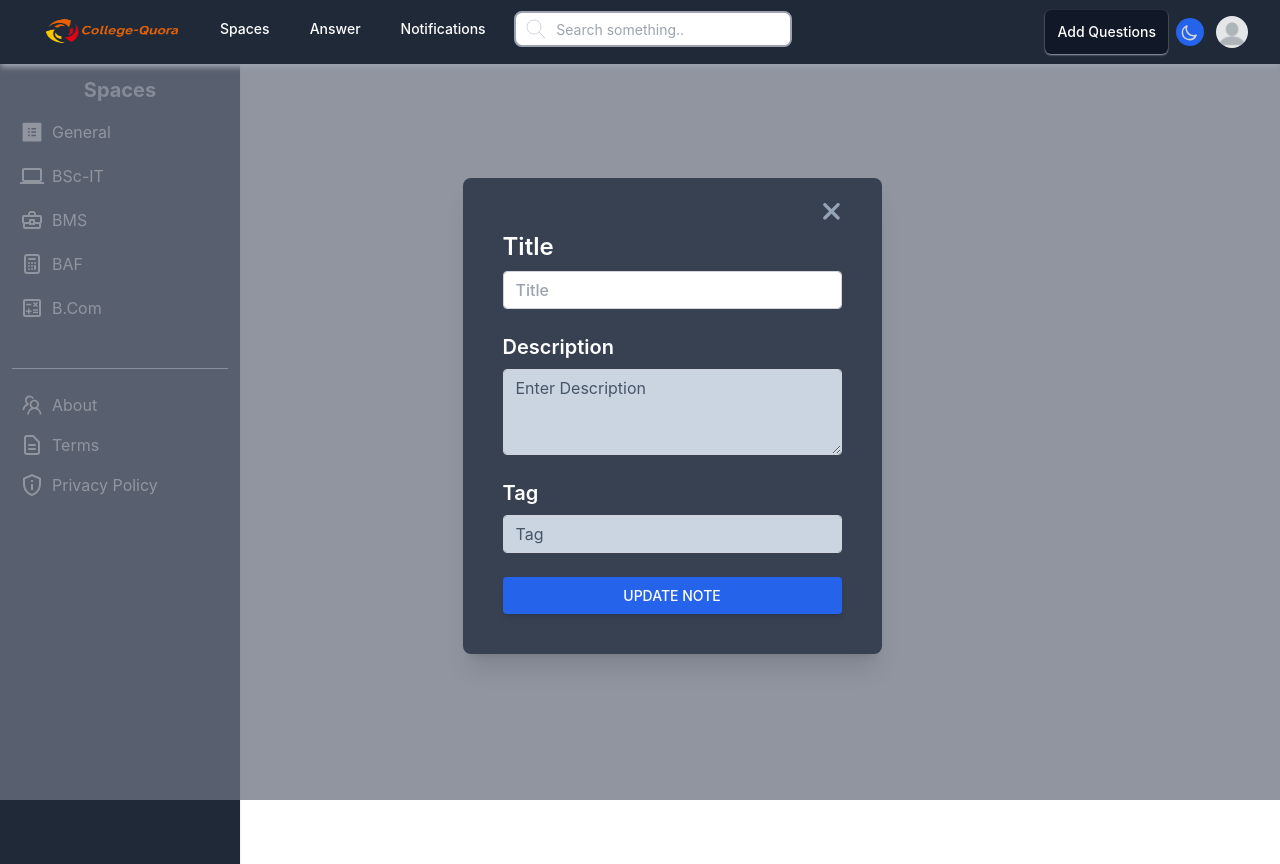
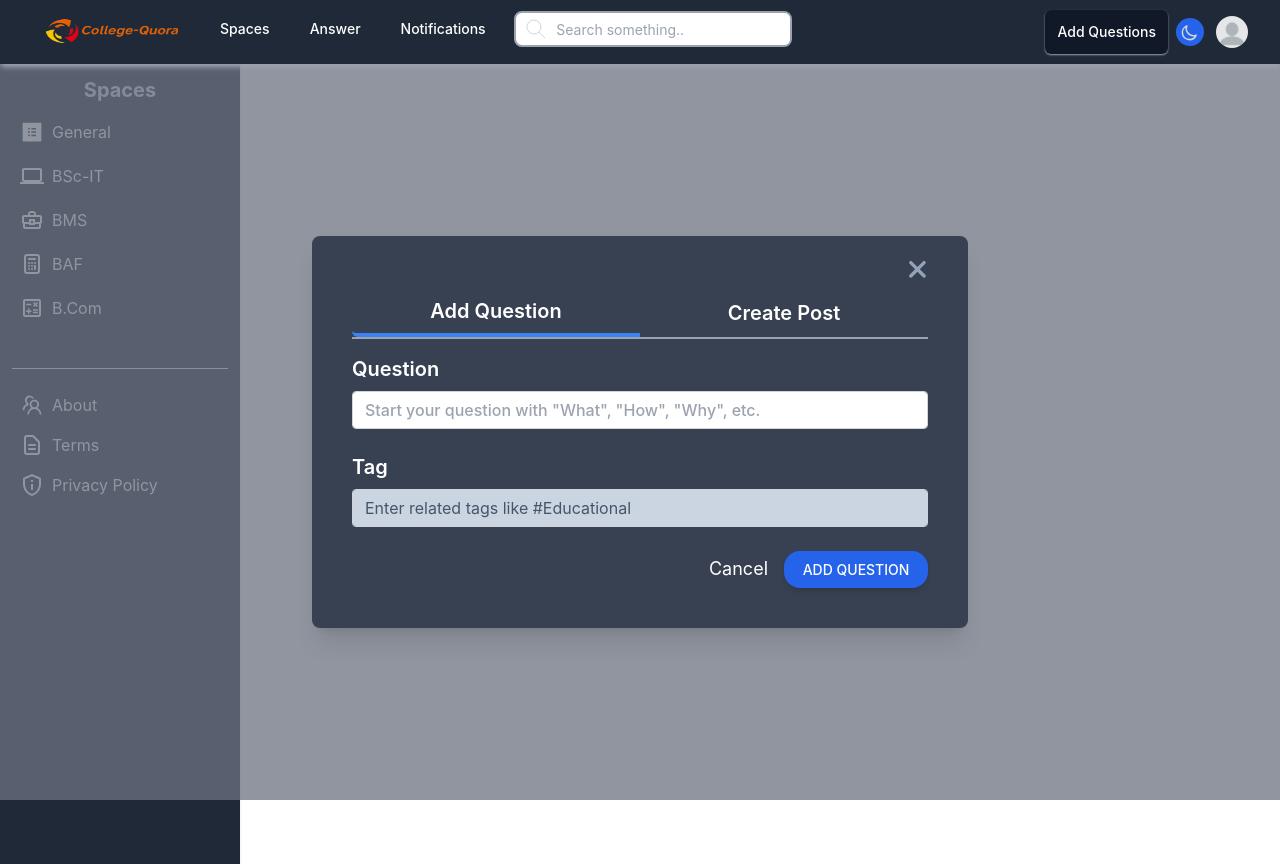
Before and after one commit to H-R-Wells2/frontend-collegeQuora, a React (Create React App) app: page / in a window 1280 px wide. Both pictures are taken after a click on the button "Add Questions". Built offline with nearby package versions, Linux system fonts and the light colour scheme.

Commit message:
addQuestionModal completed

```diff
--- a/src/components/AddQuestionModal.js
+++ b/src/components/AddQuestionModal.js
@@ -1,13 +1,30 @@
 import React, { useState } from 'react';
-import { Link, useLocation } from "react-router-dom";
+import { Link } from "react-router-dom";
 import { Fragment } from 'react'
 import { Dialog, Transition } from '@headlessui/react'
 
 export default function AddQuestionModal(props) {
 
+    // useStates for selected form
+    const [viewFormAdd, setViewFormAdd] = useState("block")
+    const [viewFormCr, setViewFormCr] = useState("hidden")
+    const [selectedBtn1, setSelectedBtn1] = useState("border-b-4 border-blue-500")
+    const [selectedBtn2, setSelectedBtn2] = useState("")
 
 
+    const addQuestionOnModal = () => {
+        setViewFormAdd("block")
+        setViewFormCr("hidden")
+        setSelectedBtn1("border-b-4 border-blue-500")
+        setSelectedBtn2("")
+    }
 
+    const createPostOnModal = () => {
+        setViewFormAdd("hidden")
+        setViewFormCr("block")
+        setSelectedBtn1("")
+        setSelectedBtn2("border-b-4 border-blue-500")
+    }
 
 
 
@@ -20,16 +37,16 @@ export default function AddQuestionModal(props) {
                     </Transition.Child>
 
                     <div className="fixed z-10 inset-0 overflow-y-auto">
-                        <div className="flex items-end sm:items-center justify-center min-h-full p-4 text-center sm:p-0">
+                        <div className="mt-8 flex items-end sm:items-center justify-center min-h-full p-4 text-center sm:p-0">
                             <Transition.Child as={Fragment} enter="ease-out duration-300" enterFrom="opacity-0 translate-y-4 sm:translate-y-0 sm:scale-95" enterTo="opacity-100 translate-y-0 sm:scale-100" leave="ease-in duration-200" leaveFrom="opacity-100 translate-y-0 sm:scale-100" leaveTo="opacity-0 translate-y-4 sm:translate-y-0 sm:scale-95">
 
 
                                 <Dialog.Panel className="">
                                     {/* Apna code */}
-                                    <div className={` ${props.mainBox} mt-8 relative mx-8 container max-w-xs px-9 py-10 sm:px-10 sm:pb-10 sm:pt-5 rounded-lg shadow-xl w-full sm:max-w-4xl transform transition-all text-left `}>
+                                    <div className={` ${props.mainBox} relative container max-w-xs px-9 py-10 sm:px-10 sm:pb-10 sm:pt-5 rounded-lg shadow-xl w-full sm:max-w-4xl transform transition-all text-left `}>
 
                                         <div className='flex justify-end'>
-                                            <Link to={"/"}><button  onClick={() => props.setOpen(false)} className='hover:fill-slate-500 fill-slate-400'>
+                                            <Link to={"/"}><button onClick={() => props.setOpen(false)} className='hover:fill-slate-500 fill-slate-400'>
                                                 <svg xmlns="http://www.w3.org/2000/svg" width="20.000000pt"
                                                     height="20.000000pt" viewBox="0 0 200 512">
                                                     <path d="M310.6 361.4c12.5 12.5 12.5 32.75 0 45.25C304.4 412.9 296.2 416 288 416s-16.38-3.125-22.62-9.375L160 301.3L54.63 406.6C48.38 412.9 40.19 416 32 416S15.63 412.9 9.375 406.6c-12.5-12.5-12.5-32.75 0-45.25l105.4-105.4L9.375 150.6c-12.5-12.5-12.5-32.75 0-45.25s32.75-12.5 45.25 0L160 210.8l105.4-105.4c12.5-12.5 32.75-12.5 45.25 0s12.5 32.75 0 45.25l-105.4 105.4L310.6 361.4z" />
@@ -38,29 +55,32 @@ export default function AddQuestionModal(props) {
                                         </div>
 
 
+                                        {/* To select add question or create post */}
+                                        <div className='flex justify-between font-semibold border-b-2 border-gray-400 mb-4'>
+
+                                            <button className={`${props.addOrCrClass} ${selectedBtn1} w-72 py-2 px-4 rounded-l-md text-center cursor-pointer`} onClick={addQuestionOnModal}>
+                                                <span className={`${props.textMain} text-xl `}>Add Question</span>
+                                            </button>
+
+                                            <button className={`${props.addOrCrClass} ${selectedBtn2} w-72 py-2 px-4 rounded-r-md text-center cursor-pointer`} onClick={createPostOnModal}>
+                                                <span className={`${props.textMain} text-xl `}>Create Post</span>
+                                            </button>
+
+                                        </div>
 
 
 
-                                        <form >
 
 
+                                        <form className={`${viewFormAdd}`}>
 
                                             {/* Title */}
                                             <div id="titlediv" className="form-group mb-6">
-                                                <label className={`text-2xl form-label transition  ease-in-out duration-500 inline-block mb-2 font-semibold ${props.textMain}`}>Title</label>
+                                                <label className={`text-xl form-label transition  ease-in-out duration-500 inline-block mb-2 font-semibold ${props.textMain}`}>Question</label>
 
-                                                <input id="etitle"   minLength={3} required type="text" name="etitle"
+                                                <input id="etitle" minLength={3} required type="text" name="etitle"
                                                     className="form-control block w-full px-3 py-1.5 text-base font-medium text-gray-900 bg-white bg-clip-padding  border border-solid border-gray-300  rounded transition ease-in-out  m-0  focus:text-gray-700 focus:bg-white focus:border-blue-600 focus:outline-none"
-                                                    placeholder="Title" autoComplete="off" />
-                                            </div>
-
-                                            {/* Description */}
-                                            <div className="form-group mb-6">
-                                                <label className={`text-xl form-label transition  ease-in-out duration-500 inline-block mb-2 font-semibold ${props.textMain}`}>Description</label>
-
-                                                <textarea id="edescription" name="edescription" minLength={3}
-                                                    className={`form-control block w-full  px-3  py-1.5  text-base  font-normal text-gray-900   bg-clip-padding  border border-solid border-gray-300  rounded  transition  ease-in-out duration-500  focus:text-gray-700 focus:border-blue-600 focus:outline-none ${props.textArea}`}
-                                                    rows="3" placeholder="Enter Description"></textarea>
+                                                    placeholder='Start your question with "What", "How", "Why", etc.' autoComplete="off" />
                                             </div>
 
 
@@ -68,7 +88,60 @@ export default function AddQuestionModal(props) {
                                             <div className="form-group mb-6">
                                                 <label className={`text-xl form-label transition  ease-in-out duration-500 inline-block mb-2 font-semibold ${props.textMain}`}>Tag</label>
 
-                                                <input   id="etag" name="etag"
+                                                <input id="etag" name="etag"
+                                                    className={`form-control block  w-full  px-3  py-1.5  text-base  font-normal text-gray-900   bg-clip-padding  border border-solid border-gray-300  rounded  transition  ease-in-out duration-500  focus:text-gray-700 focus:border-blue-600 focus:outline-none ${props.textArea}`}
+                                                    rows="1" autoComplete="off" placeholder="Enter related tags like #Educational"></input>
+                                            </div>
+
+
+
+
+
+
+
+                                            {/* Button */}
+                                            <div className="flex justify-end">
+
+                                                <button type='reset' onClick={() => props.setOpen(false)} className={`text-lg px-3 ${props.textMain} ${props.cancelBtn} rounded-2xl mx-1`}>
+                                                    Cancel
+                                                </button>
+
+                                                <button type="submit"
+                                                    className=" w-1/4 px-2 py-3 md:py-2.5 bg-blue-600 text-white font-medium text-sm leading-tight uppercase rounded-2xl shadow-md md:hover:bg-blue-800 hover:shadow-lg focus:bg-blue-600 focus:shadow-lg focus:outline-none focus:ring-0 active:bg-blue-600 active:shadow-lg active:text-gray-400  transition  duration-150 ease-in-out disabled:bg-blue-500 disabled:md:hover:bg-blue-500 disabled:focus:bg-blue-500 disabled:text-gray-400 disabled:cursor-not-allowed">
+                                                    Add Question
+                                                </button>
+                                            </div>
+                                        </form>
+
+
+
+
+
+
+
+
+
+
+
+                                        {/* Create Post Form */}
+                                        <form className={`${viewFormCr}`}>
+
+                                            {/* Title */}
+                                            <div id="titlediv" className="form-group mb-6">
+                                                <label className={`text-xl form-label transition  ease-in-out duration-500 inline-block mb-2 font-semibold ${props.textMain}`}>Create Post</label>
+
+                                                <textarea id="etitle" minLength={3} required type="text" name="etitle"
+                                                    className="form-control block w-full px-3 py-1.5 text-base font-medium text-gray-900 bg-white bg-clip-padding  border border-solid border-gray-300  rounded transition ease-in-out  m-0  focus:text-gray-700 focus:bg-white focus:border-blue-600 focus:outline-none" rows="3"
+                                                    placeholder="Say something..." autoComplete="off" />
+                                            </div>
+
+
+
+                                            {/* Tag */}
+                                            <div className="form-group mb-6">
+                                                <label className={`text-xl form-label transition  ease-in-out duration-500 inline-block mb-2 font-semibold ${props.textMain}`}>Tag</label>
+
+                                                <input id="etag" name="etag"
                                                     className={`form-control block  w-full  px-3  py-1.5  text-base  font-normal text-gray-900   bg-clip-padding  border border-solid border-gray-300  rounded  transition  ease-in-out duration-500  focus:text-gray-700 focus:border-blue-600 focus:outline-none ${props.textArea}`}
                                                     rows="1" autoComplete="off" placeholder="Tag"></input>
                                             </div>
@@ -80,14 +153,20 @@ export default function AddQuestionModal(props) {
 
 
                                             {/* Button */}
-                                            <div className="flex justify-center">
+                                            <div className="flex justify-end">
+
+                                                <button type='reset' onClick={() => props.setOpen(false)} className={`text-lg px-3 ${props.textMain}  ${props.cancelBtn} rounded-2xl mx-1`}>
+                                                    Cancel
+                                                </button>
 
                                                 <button type="submit"
-                                                    className=" w-full px-2 py-3 md:py-2.5 bg-blue-600 text-white font-medium text-sm leading-tight uppercase rounded shadow-md md:hover:bg-blue-800 hover:shadow-lg focus:bg-blue-600 focus:shadow-lg focus:outline-none focus:ring-0 active:bg-blue-600 active:shadow-lg active:text-gray-400  transition  duration-150 ease-in-out disabled:bg-blue-500 disabled:md:hover:bg-blue-500 disabled:focus:bg-blue-500 disabled:text-gray-400 disabled:cursor-not-allowed">
-                                                    Update Note
+                                                    className=" w-1/4 px-2 py-3 md:py-2.5 bg-blue-600 text-white font-medium text-sm leading-tight uppercase rounded-2xl shadow-md md:hover:bg-blue-800 hover:shadow-lg focus:bg-blue-600 focus:shadow-lg focus:outline-none focus:ring-0 active:bg-blue-600 active:shadow-lg active:text-gray-400  transition  duration-150 ease-in-out disabled:bg-blue-500 disabled:md:hover:bg-blue-500 disabled:focus:bg-blue-500 disabled:text-gray-400 disabled:cursor-not-allowed">
+                                                    Post
                                                 </button>
                                             </div>
                                         </form>
+
+
                                     </div>
 
                                 </Dialog.Panel>
--- a/src/components/Navbar.js
+++ b/src/components/Navbar.js
@@ -11,11 +11,13 @@ export default function Navbar(props) {
 
     // useStates for Card
     const [mainBox, setMainBox] = useState("bg-gray-700");
-    const [mainBox2, setMainBox2] = useState("bg-gray-300");
     const [textMain, settextMain] = useState('text-white');
     const [textArea, setTextArea] = useState('bg-slate-300 placeholder-slate-600');
 
-
+    // useStates for modal buttons
+    const [addOrCrClass, setAddOrCrClass] = useState("hover:bg-orange-200")
+    // useStates for cancel button in modal
+    const [cancelBtn, setCancelBtn] = useState("hover:bg-gray-600")
 
 
     const [open, setOpen] = useState(false)
@@ -24,15 +26,17 @@ export default function Navbar(props) {
         setOpen(true)
         if (props.mode === "bg-gray-800 text-gray-300") {
             setMainBox('bg-gray-700')
-            setMainBox2('bg-gray-300')
             settextMain('text-white')
             setTextArea('bg-slate-300 placeholder-slate-600')
+            setAddOrCrClass('hover:bg-gray-500')
+            setCancelBtn("hover:bg-gray-600 ")
         }
         else {
-            setMainBox('bg-white')
-            setMainBox2('bg-slate-200')
+            setMainBox('bg-orange-100')
             settextMain('text-black')
             setTextArea('bg-white placeholder-slate-400')
+            setAddOrCrClass('hover:bg-orange-200')
+            setCancelBtn("hover:bg-orange-200")
         }
 
     }
@@ -254,7 +258,7 @@ export default function Navbar(props) {
                     </div>
                 </div>
             </nav >
-            <AddQuestionModal open={open} setOpen={setOpen} mainBox={mainBox} textArea={textArea} textMain={textMain} />
+            <AddQuestionModal open={open} setOpen={setOpen} mainBox={mainBox} textArea={textArea} textMain={textMain} addOrCrClass={addOrCrClass} cancelBtn={cancelBtn} />
         </div >
     )
 }
```
Also changed, not shown: src/components/Sidebar.js (+8 -8 lines). Lines whose indentation alone changed are shown as unchanged.
